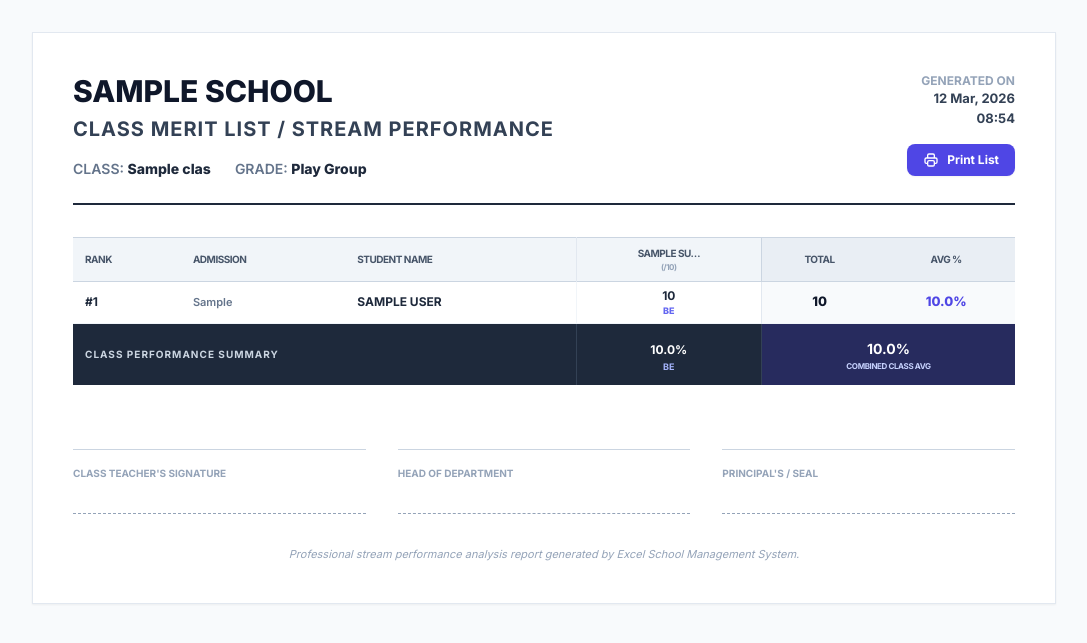
After one commit to kamcho/SMS, a Django app: page /class/1/merit-list/ in a window 1280 px wide. The commit adds this page. Shown: the top 643 px of the page, without its empty margins (96-1183 px from the left). Run offline with Django 4.2, Linux system fonts and the light colour scheme; a user stored in the database is signed in; tables that the repository leaves empty hold one stand-in row (values such as "Sample post"); some libraries are stand-ins or nearby versions.

Commit message:
Implement Stream Merit List feature and fix ExamSubjectConfiguration auto-paper creation

```diff
--- a/core/templates/core/class_exam_analytics.html
+++ b/core/templates/core/class_exam_analytics.html
@@ -93,6 +93,12 @@
                title="Print all report cards for this class">
                 <i class="fas fa-print"></i>
                 <span class="hidden xl:inline">Bulk Print</span>
+            </a>
+            <a href="{% url 'core:class-merit-list' class_obj.id %}?exam={{ selected_exam }}&subject={{ selected_subject }}"
+               class="px-5 flex items-center justify-center bg-indigo-600 text-white rounded-lg text-[13px] font-semibold hover:bg-indigo-700 transition-colors gap-2 shadow-sm"
+               title="View and print merit list">
+                <i class="fas fa-list-ol"></i>
+                <span class="hidden xl:inline">Merit List</span>
             </a>
             {% endif %}
         </div>
--- /dev/null
+++ b/core/templates/core/class_merit_list.html
@@ -0,0 +1,134 @@
+{% load exam_filters %}
+<!DOCTYPE html>
+<html lang="en">
+<head>
+    <meta charset="UTF-8">
+    <meta name="viewport" content="width=device-width, initial-scale=1.0">
+    <title>Stream Merit List - {{ class_obj.name }}</title>
+    <link href="https://fonts.googleapis.com/css2?family=Inter:wght@400;600;700;800&display=swap" rel="stylesheet">
+    <script src="https://cdn.tailwindcss.com"></script>
+    <style>
+        body { font-family: 'Inter', sans-serif; }
+        @media print {
+            .no-print { display: none; }
+            @page { margin: 1cm; }
+            body { padding: 0; }
+            .print-table { border: 1px solid #e2e8f0; }
+        }
+    </style>
+</head>
+<body class="bg-slate-50 p-8">
+    <div class="max-w-5xl mx-auto bg-white p-10 shadow-sm border border-slate-200">
+        <!-- Header -->
+        <div class="flex justify-between items-start mb-8 border-b-2 border-slate-800 pb-6">
+            <div>
+                <h1 class="text-3xl font-extrabold text-slate-900 uppercase leading-tight">{{ class_obj.grade.school.name|default:"SCHOOL MANAGEMENT SYSTEM" }}</h1>
+                <h2 class="text-xl font-bold text-slate-700 mt-1 uppercase tracking-wider">CLASS MERIT LIST / STREAM PERFORMANCE</h2>
+                <div class="mt-4 flex flex-wrap gap-x-6 gap-y-1 text-sm font-semibold text-slate-500">
+                    <span>CLASS: <strong class="text-slate-800">{{ class_obj.name }}</strong></span>
+                    <span>GRADE: <strong class="text-slate-800">{{ class_obj.grade.name }}</strong></span>
+                    {% if exam_obj %}
+                        <span>EXAM: <strong class="text-slate-800">{{ exam_obj.name }}</strong></span>
+                        <span>PERIOD: <strong class="text-slate-800">{{ exam_obj.period }}</strong></span>
+                    {% endif %}
+                </div>
+            </div>
+            <div class="text-right">
+                <p class="text-xs font-bold text-slate-400 uppercase">Generated On</p>
+                <p class="text-[13px] font-bold text-slate-700">{{ today|date:"d M, Y" }}</p>
+                <p class="text-[13px] font-bold text-slate-700">{{ today|date:"H:i" }}</p>
+
+                <button onclick="window.print()" class="no-print mt-4 px-4 py-2 bg-indigo-600 text-white rounded-lg text-xs font-bold shadow-sm hover:bg-indigo-700 transition-colors flex items-center gap-2 ml-auto">
+                    <svg xmlns="http://www.w3.org/2000/svg" class="h-4 w-4" fill="none" viewBox="0 0 24 24" stroke="currentColor">
+                        <path stroke-linecap="round" stroke-linejoin="round" stroke-width="2" d="M17 17h2a2 2 0 002-2v-4a2 2 0 00-2-2H5a2 2 0 00-2 2v4a2 2 0 002 2h2m2 4h6a2 2 0 002-2v-4a2 2 0 00-2-2H9a2 2 0 00-2 2v4a2 2 0 002 2zm8-12V5a2 2 0 00-2-2H9a2 2 0 00-2 2v4h10z" />
+                    </svg>
+                    Print List
+                </button>
+            </div>
+        </div>
+
+        <!-- Table -->
+        <div class="overflow-x-auto">
+            <table class="w-full text-left print-table">
+                <thead>
+                    <tr class="bg-slate-100 border-y border-slate-300">
+                        <th class="px-3 py-2 text-[10px] font-bold text-slate-600 uppercase tracking-tighter">Rank</th>
+                        <th class="px-3 py-2 text-[10px] font-bold text-slate-600 uppercase tracking-tighter">Admission</th>
+                        <th class="px-3 py-2 text-[10px] font-bold text-slate-600 uppercase tracking-tighter">Student Name</th>
+                        {% for subject in table_subjects %}
+                            <th class="px-3 py-2 text-[10px] font-bold text-slate-600 uppercase tracking-tighter text-center border-l border-slate-200">
+                                {{ subject.name|truncatechars:10 }}
+                                <span class="block text-[8px] text-slate-400">(/{{ subject.max_score }})</span>
+                            </th>
+                        {% endfor %}
+                        <th class="px-3 py-2 text-[10px] font-bold text-slate-600 uppercase tracking-tighter text-center border-l border-slate-300 bg-slate-200/50">Total</th>
+                        <th class="px-3 py-2 text-[10px] font-bold text-slate-600 uppercase tracking-tighter text-center bg-slate-200/50">Avg %</th>
+                    </tr>
+                </thead>
+                <tbody class="divide-y divide-slate-100 italic-scores">
+                    {% for student_data in ranked_students %}
+                        <tr class="border-b border-slate-100">
+                            <td class="px-3 py-2 text-[12px] font-bold text-slate-800">#{{ student_data.rank }}</td>
+                            <td class="px-3 py-2 text-[11px] font-semibold text-slate-500">{{ student_data.student.adm_no }}</td>
+                            <td class="px-3 py-2 text-[12px] font-bold text-slate-800 uppercase">
+                                {{ student_data.student.first_name }} {{ student_data.student.last_name }}
+                            </td>
+                            {% for subject_score in student_data.display_scores %}
+                                <td class="px-3 py-2 text-center border-l border-slate-100">
+                                    {% if subject_score %}
+                                        <div class="flex flex-col leading-none">
+                                            <span class="text-[12px] font-bold text-slate-800">{{ subject_score.score }}</span>
+                                            <span class="text-[9px] font-extrabold text-indigo-500 mt-1">{{ subject_score.grade }}</span>
+                                        </div>
+                                    {% else %}
+                                        <span class="text-slate-300 font-bold">-</span>
+                                    {% endif %}
+                                </td>
+                            {% endfor %}
+                            <td class="px-3 py-2 text-center border-l border-slate-200 bg-slate-50 font-extrabold text-[13px] text-slate-900">{{ student_data.total_score }}</td>
+                            <td class="px-3 py-2 text-center bg-slate-50 font-extrabold text-[13px] text-indigo-600">{{ student_data.avg_score }}%</td>
+                        </tr>
+                    {% endfor %}
+                </tbody>
+                <tfoot>
+                    <tr class="bg-slate-800 text-white font-bold">
+                        <td colspan="3" class="px-3 py-3 text-[10px] uppercase tracking-widest text-slate-300">Class Performance Summary</td>
+                        {% for subject in table_subjects %}
+                            {% with stats=subject_footer_stats|lookup:subject.name %}
+                            <td class="px-3 py-3 text-center border-l border-slate-700">
+                                <span class="text-[12px]">{{ stats.avg|default:"-" }}%</span>
+                                <span class="block text-[9px] text-indigo-300 uppercase">{{ stats.grade }}</span>
+                            </td>
+                            {% endwith %}
+                        {% endfor %}
+                        <td colspan="2" class="px-3 py-3 text-center border-l border-slate-700 bg-indigo-900/50">
+                             <span class="text-[14px]">{{ class_average }}%</span>
+                             <span class="block text-[8px] text-indigo-200 uppercase tracking-tighter">Combined Class Avg</span>
+                        </td>
+                    </tr>
+                </tfoot>
+            </table>
+        </div>
+
+        <!-- Footer / Signatures -->
+        <div class="mt-16 grid grid-cols-3 gap-8">
+            <div class="border-t border-slate-300 pt-4">
+                <p class="text-[10px] font-bold text-slate-400 uppercase mb-8">Class Teacher's Signature</p>
+                <div class="w-full border-b border-slate-400 border-dashed"></div>
+            </div>
+            <div class="border-t border-slate-300 pt-4">
+                <p class="text-[10px] font-bold text-slate-400 uppercase mb-8">Head of Department</p>
+                <div class="w-full border-b border-slate-400 border-dashed"></div>
+            </div>
+            <div class="border-t border-slate-300 pt-4">
+                <p class="text-[10px] font-bold text-slate-400 uppercase mb-8">Principal's / Seal</p>
+                <div class="w-full border-b border-slate-400 border-dashed"></div>
+            </div>
+        </div>
+
+        <div class="mt-8 text-center no-print">
+            <p class="text-[11px] text-slate-400 font-medium italic">Professional stream performance analysis report generated by Excel School Management System.</p>
+        </div>
+    </div>
+</body>
+</html>
--- a/core/urls.py
+++ b/core/urls.py
@@ -15,6 +15,7 @@ urlpatterns = [
     path('classes/', views.ClassesListView.as_view(), name='classes-list'),
     path('class/<int:pk>/', views.ClassDetailView.as_view(), name='class-detail'),
     path('class/<int:class_id>/analytics/', views.class_exam_analytics, name='class-exam-analytics'),
+    path('class/<int:class_id>/merit-list/', views.class_merit_list, name='class-merit-list'),
     path('class/<int:class_id>/subject/<int:subject_id>/exam/<int:exam_id>/analytics/', views.subject_exam_analytics, name='subject-exam-analytics'),
     path('configurations/', views.configurations, name='configurations'),
     path('configurations/academic-year/create/', views.create_academic_year, name='create-academic-year'),
--- a/core/views.py
+++ b/core/views.py
@@ -265,6 +265,10 @@ class TeacherDashboardView(LoginRequiredMixin, TemplateView):
             Q(class_teacher=self.request.user) | Q(invigilator=self.request.user)
         ).select_related('grade', 'school')
 
+        invigilator_classes = Class.objects.filter(
+            invigilator=self.request.user
+        ).select_related('grade', 'school')
+
         unified_assignments = []
         for a in assignments:
             unified_assignments.append({
@@ -308,15 +312,18 @@ class TeacherDashboardView(LoginRequiredMixin, TemplateView):
 
         invigilated_data = []
         if active_exam:
-            for c in role_classes:
-                tcps = TeacherClassProfile.objects.filter(class_id=c).select_related('subject')
-                subj_list = []
-                seen_subs = set()
-                for tcp in tcps:
-                    if tcp.subject and tcp.subject.id not in seen_subs:
-                        seen_subs.add(tcp.subject.id)
-                        subj_list.append(tcp.subject)
+            from Exam.models import ExamSubjectConfiguration
+            # Use invigilator_classes strictly for score entry modal
+            for c in invigilator_classes:
+                # Use active exam configurations to find relevant subjects for this grade
+                configs = ExamSubjectConfiguration.objects.filter(
+                    exam=active_exam,
+                    subject__grade=c.grade.name
+                ).select_related('subject')
+
+                subj_list = [conf.subject for conf in configs]
                 subj_list.sort(key=lambda s: s.name)
+
                 if subj_list:
                     invigilated_data.append({
                         'class_obj': c,
@@ -1498,6 +1505,10 @@ def class_exam_analytics(request, class_id):
     selected_exam = request.GET.get('exam')
     selected_subject = request.GET.get('subject')
 
+    # Sanitize filter parameters to prevent ValueError when 'None' string is passed
+    if selected_exam in ['None', '', None]: selected_exam = None
+    if selected_subject in ['None', '', None]: selected_subject = None
+
     # Apply filters
     if selected_exam:
         exam_scores = exam_scores.filter(paper__exam_subject__exam_id=selected_exam)
@@ -1842,6 +1853,211 @@ def class_exam_analytics(request, class_id):
     context['gender_female_data_js'] = json.dumps([gender_grade_data['female'][g] for g in ['EE', 'ME', 'AE', 'BE']])
 
     return render(request, 'core/class_exam_analytics.html', context)
+
+
+@login_required
+def class_merit_list(request, class_id):
+    class_obj = get_object_or_404(Class, id=class_id)
+
+    # Get all students in this class
+    students = StudentProfile.objects.filter(class_id=class_id).select_related('student')
+
+    # Get all exam scores for students in this class
+    exam_scores = ExamSUbjectScore.objects.filter(
+        student__in=[sp.student for sp in students]
+    ).select_related('student', 'paper__exam_subject__subject', 'paper__exam_subject__exam').order_by('paper__exam_subject__exam', 'paper__exam_subject__subject')
+
+    # Get filter parameters
+    selected_exam = request.GET.get('exam')
+    selected_subject = request.GET.get('subject')
+
+    # Sanitize filter inputs
+    if selected_exam in ['None', '', None]: selected_exam = None
+    if selected_subject in ['None', '', None]: selected_subject = None
+
+    # Apply filters with strict digit validation to prevent ValueErrors
+    if selected_exam:
+        if str(selected_exam).isdigit():
+            exam_scores = exam_scores.filter(paper__exam_subject__exam_id=selected_exam)
+        else:
+            selected_exam = None
+
+    if selected_subject:
+        if str(selected_subject).isdigit():
+            exam_scores = exam_scores.filter(paper__exam_subject__subject_id=selected_subject)
+        else:
+            selected_subject = None
+
+    exam_obj = None
+    if selected_exam:
+        from Exam.models import Exam
+        exam_obj = Exam.objects.filter(id=selected_exam).first()
+
+    # NEW: Fetch rankings
+    from Exam.models import ExamSubjectConfiguration, ScoreRanking
+
+    # Organize data for display
+    analytics_data = {}
+
+    # Get all subject configurations for this grade and exam context
+    subject_configs = ExamSubjectConfiguration.objects.filter(
+        subject__grade=class_obj.grade.name
+    ).select_related('subject', 'exam')
+
+    config_data_map = {}
+    for config in subject_configs:
+        config_data_map[(config.exam_id, config.subject_id)] = {
+            'rankings': list(config.get_score_rankings()),
+            'max_score': config.max_score or 100
+        }
+
+    def get_score_grade(score, student_grade_name, rankings=None):
+        if rankings:
+            for r in rankings:
+                if r.min_score <= score <= r.max_score:
+                    return r.grade
+        if score >= 70: return 'EE'
+        if score >= 60: return 'ME'
+        if score >= 50: return 'AE'
+        return 'BE'
+
+    for student_profile in students:
+        student = student_profile.student
+        student_scores = exam_scores.filter(student=student)
+
+        subject_scores = {}
+        for score in student_scores:
+            subject_obj = score.subject
+            subject_name = subject_obj.name
+            exam_obj_inner = score.exam
+
+            if subject_name not in subject_scores:
+                subject_scores[subject_name] = {
+                    'score': 0,
+                    'grade': '',
+                    'percentage': 0,
+                    'exam': exam_obj_inner.name,
+                    'subject_id': subject_obj.id,
+                    'exam_id': exam_obj_inner.id
+                }
+            subject_scores[subject_name]['score'] += score.score
+
+        student_subject_percentages = []
+        for s_name, s_data in subject_scores.items():
+            s_total_score = s_data['score']
+            conf = config_data_map.get((s_data['exam_id'], s_data['subject_id']), {})
+            s_rankings = conf.get('rankings', [])
+            s_max = conf.get('max_score', 100)
+
+            perc = (s_total_score / s_max) * 100 if s_max > 0 else 0
+            s_data['percentage'] = round(perc, 1)
+            student_subject_percentages.append(perc)
+
+            best_grade = 'BE'
+            if s_rankings:
+                for r in s_rankings:
+                    if r.min_score <= s_total_score <= r.max_score:
+                        best_grade = r.grade
+                        break
+            else:
+                if perc >= 70: best_grade = 'EE'
+                elif perc >= 60: best_grade = 'ME'
+                elif perc >= 50: best_grade = 'AE'
+            s_data['grade'] = best_grade
+
+        total_score_sum = sum(s['score'] for s in subject_scores.values())
+        avg_percentage = sum(student_subject_percentages) / len(student_subject_percentages) if student_subject_percentages else 0
+
+        analytics_data[student.id] = {
+            'student': student,
+            'profile': student_profile,
+            'total_score': total_score_sum,
+            'avg_score': round(avg_percentage, 1),
+            'subject_scores': subject_scores,
+        }
+
+    # Calculate rankings
+    if selected_subject:
+        subj_name_obj = Subject.objects.filter(id=selected_subject).first()
+        subj_name = subj_name_obj.name if subj_name_obj else ""
+        ranked_students = sorted(
+            analytics_data.values(),
+            key=lambda x: x['subject_scores'].get(subj_name, {}).get('score', 0),
+            reverse=True
+        )
+    else:
+        ranked_students = sorted(
+            analytics_data.values(),
+            key=lambda x: x['avg_score'],
+            reverse=True
+        )
+
+    for rank, student_data in enumerate(ranked_students, 1):
+        student_data['rank'] = rank
+
+    # Subjects for table
+    if selected_subject:
+        table_subjects = [get_object_or_404(Subject, id=selected_subject)]
+    else:
+        grade_name = class_obj.grade.name
+        table_subjects = list(Subject.objects.filter(grade=grade_name).order_by('name'))
+        if not table_subjects:
+            table_subjects = list(set(score.subject for score in exam_scores))
+            table_subjects.sort(key=lambda x: x.name)
+
+    for subject in table_subjects:
+        if selected_exam:
+            conf = ExamSubjectConfiguration.objects.filter(exam_id=selected_exam, subject=subject).first()
+            subject.max_score = conf.max_score if conf else 100
+        else:
+            conf = ExamSubjectConfiguration.objects.filter(subject=subject).order_by('-exam_id').first()
+            subject.max_score = conf.max_score if conf else 100
+
+    for student_data in ranked_students:
+        display_scores = []
+        for subject in table_subjects:
+            score_obj = student_data['subject_scores'].get(subject.name)
+            display_scores.append(score_obj)
+        student_data['display_scores'] = display_scores
+
+    # Subject Averages
+    subject_performance = []
+    for subject in table_subjects:
+        relevant_configs = [c for k, c in config_data_map.items() if k[1] == subject.id]
+        ref_max = relevant_configs[0]['max_score'] if relevant_configs else 100
+
+        subject_student_percentages = []
+        for s_data in ranked_students:
+            score_item = s_data['subject_scores'].get(subject.name)
+            if score_item:
+                student_s_max = config_data_map.get((score_item['exam_id'], subject.id), {}).get('max_score', ref_max)
+                student_perc = (score_item['score'] / student_s_max) * 100 if student_s_max > 0 else 0
+                subject_student_percentages.append(student_perc)
+
+        s_avg_perc = sum(subject_student_percentages) / len(subject_student_percentages) if subject_student_percentages else 0
+        subject_performance.append({
+            'name': subject.name,
+            'avg': round(s_avg_perc, 1),
+            'grade': get_score_grade(s_avg_perc, class_obj.grade.name)
+        })
+
+    subject_footer_stats = {s['name']: s for s in subject_performance}
+    total_avg = sum(s['avg_score'] for s in ranked_students)
+    class_average = round(total_avg / len(ranked_students), 1) if ranked_students else 0
+
+    context = {
+        'class_obj': class_obj,
+        'exam_obj': exam_obj,
+        'ranked_students': ranked_students,
+        'table_subjects': table_subjects,
+        'class_average': class_average,
+        'subject_footer_stats': subject_footer_stats,
+        'selected_exam': selected_exam,
+        'selected_subject': selected_subject,
+        'today': timezone.now(),
+    }
+
+    return render(request, 'core/class_merit_list.html', context)
 
 
 def manage_fee_payments(request):
@@ -2780,20 +2996,30 @@ class ReportDashboardView(LoginRequiredMixin, UserPassesTestMixin, TemplateView)
         context = super().get_context_data(**kwargs)
         report_type = self.request.GET.get('type', 'students')
         school_id = self.request.GET.get('school')
+        grade_id = self.request.GET.get('grade')
         class_id = self.request.GET.get('class')
 
         context['report_type'] = report_type
         context['schools'] = School.objects.all()
+        context['grades'] = Grade.objects.all()
         context['selected_school'] = school_id
+        context['selected_grade'] = grade_id
         context['selected_class'] = class_id
 
+        # Build classes queryset with cascading filters
+        classes_qs = Class.objects.all().select_related('grade')
         if school_id:
-            context['classes'] = Class.objects.filter(school_id=school_id).select_related('grade')
+            classes_qs = classes_qs.filter(school_id=school_id)
+        if grade_id:
+            classes_qs = classes_qs.filter(grade_id=grade_id)
+        context['classes'] = classes_qs
 
         if report_type == 'students':
             queryset = StudentProfile.objects.all().select_related('student', 'class_id', 'school')
             if school_id:
                 queryset = queryset.filter(school_id=school_id)
+            if grade_id:
+                queryset = queryset.filter(class_id__grade_id=grade_id)
             if class_id:
                 queryset = queryset.filter(class_id_id=class_id)
 
@@ -2818,6 +3044,8 @@ class ReportDashboardView(LoginRequiredMixin, UserPassesTestMixin, TemplateView)
             all_profiles = StudentProfile.objects.all().select_related('student', 'school', 'class_id')
             if school_id:
                 all_profiles = all_profiles.filter(school_id=school_id)
+            if grade_id:
+                all_profiles = all_profiles.filter(class_id__grade_id=grade_id)
             if class_id:
                 all_profiles = all_profiles.filter(class_id_id=class_id)
 
@@ -2825,6 +3053,8 @@ class ReportDashboardView(LoginRequiredMixin, UserPassesTestMixin, TemplateView)
             queryset = Payment.objects.all().select_related('student', 'student__studentprofile__school', 'student__studentprofile__class_id')
             if school_id:
                 queryset = queryset.filter(student__studentprofile__school_id=school_id)
+            if grade_id:
+                queryset = queryset.filter(student__studentprofile__class_id__grade_id=grade_id)
             if class_id:
                 queryset = queryset.filter(student__studentprofile__class_id_id=class_id)
 
```
Also changed, not shown: Exam/models.py (+14 -0 lines), Exam/views.py (+28 -2 lines), core/templates/core/reports.html (+15 -2 lines), test_paper_creation.py (added, +38 -0 lines), Exam/migrations/__init__.py (added), accounts/migrations/__init__.py (added), communication/migrations/__init__.py (added), core/migrations/__init__.py (added), hr/migrations/__init__.py (added), transport/migrations/__init__.py (added), users/migrations/__init__.py (added).
